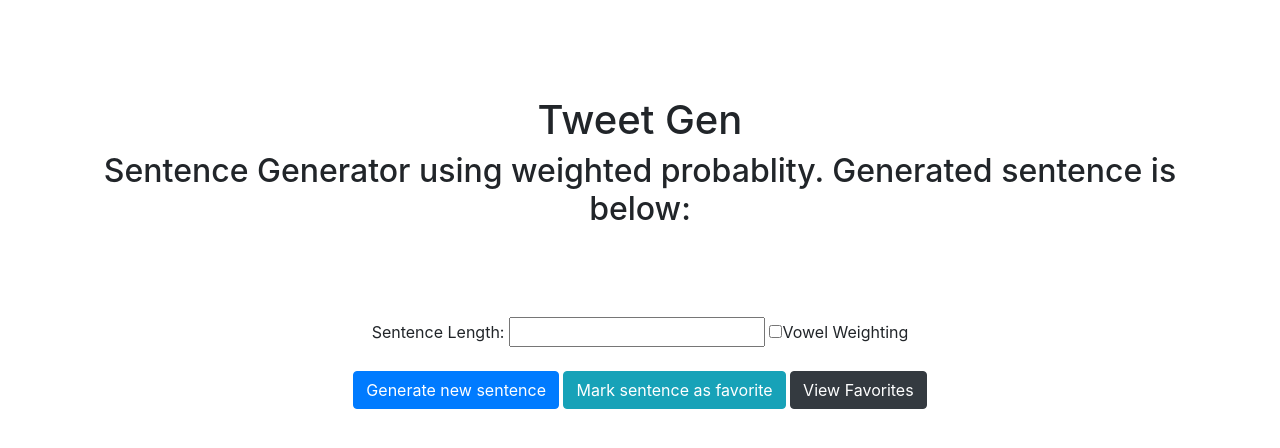
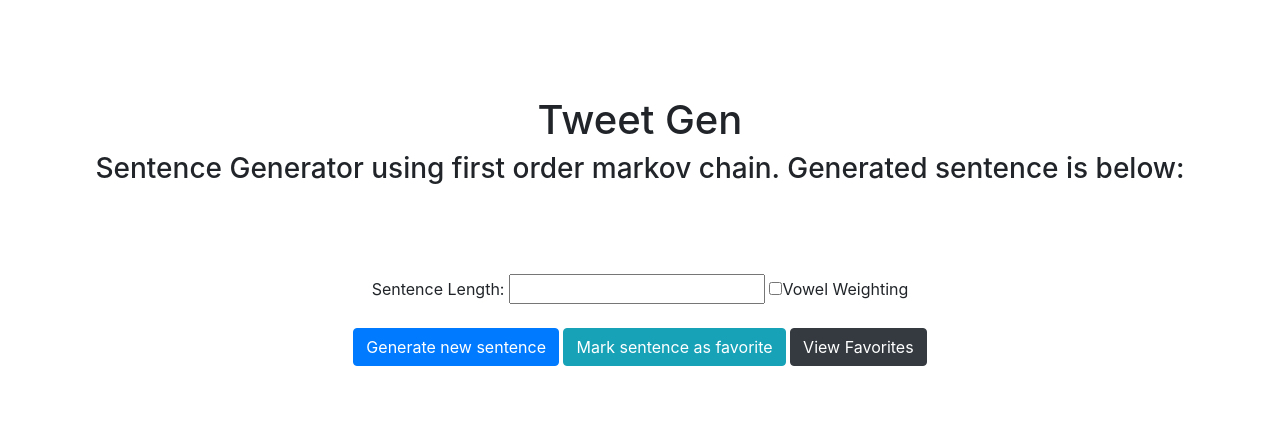
Before and after one commit to tempor1s/tweetgen, a Flask app: template templates/index.html in a window 1280 px wide. Shown: the top 448 px of the page. Run offline with Flask 2, Linux system fonts and the light colour scheme; the template is opened without the code that fills it, so the values that code supplies are empty; parts of the project's set-up code (start-up, migrations or seed data) failed here and were passed over; some libraries are stand-ins or nearby versions.

Commit message:
[add] switch over to sherlock, make webapp use markov chain, comments, cleanup

```diff
--- a/app.py
+++ b/app.py
@@ -1,5 +1,6 @@
 from flask import Flask, render_template, request, jsonify, redirect, url_for
 from lib.dictogram import Dictogram
+from lib.markov import MarkovChain
 from lib.utils import get_clean_words
 from pymongo import MongoClient
 import os
@@ -12,23 +13,22 @@ client = MongoClient(host=f'{host}?retryWrites=false')
 db = client.get_default_database()
 favorites = db.favorites
 
-path = 'lib/txt_files/aesop.txt'
+# Setup markov chain when the text is first created so it doesn't need to generated on every get request
+path = 'lib/txt_files/sherlock.txt'
 words = get_clean_words(path)
-histo = Dictogram(words, False)
+markov = MarkovChain(words)
 
 
 @app.route('/', methods=['GET', 'POST'])
 def index():
-    path = 'lib/txt_files/aesop.txt'
-    num = request.form.get('num', 10)
-    #TODO: Implement vowel weighting check in ajax request and html
+    num = request.form.get('num', 20)
+    # TODO: Implement vowel weighting check in ajax request and html
     vowel_weight = request.form.get('vowel', False)
 
-    # Get all words from corpus to be passed into Dictogram
-    # words = get_clean_words(path)
-    # histo = Dictogram(words, vowel_weight)
-    sentence = histo.get_sentence(int(num))
+    # Generate a new sentence that is num length long
+    sentence = markov.create_sentence(int(num))
 
+    # for jquery
     if request.method == 'POST':
         return jsonify({'sentence': sentence})
 
--- a/templates/index.html
+++ b/templates/index.html
@@ -1,10 +1,10 @@
 {% extends 'base.html' %} {% block content %}
 <div>
     <h1>Tweet Gen</h1>
-    <h2>
-        Sentence Generator using weighted probablity. Generated sentence is
+    <h3>
+        Sentence Generator using first order markov chain. Generated sentence is
         below:
-    </h2>
+    </h3>
     <br /><br />
     <h4 id="sentence">{{ sentence }}</h4>
     <br />
```
Also changed, not shown: lib/markov.py (+3 -11 lines).
